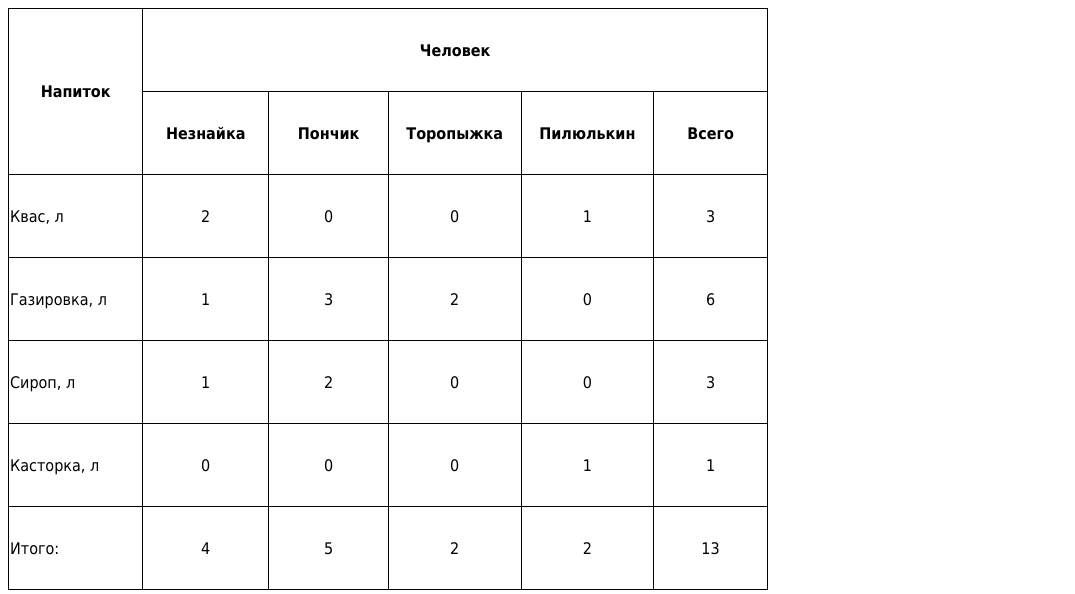
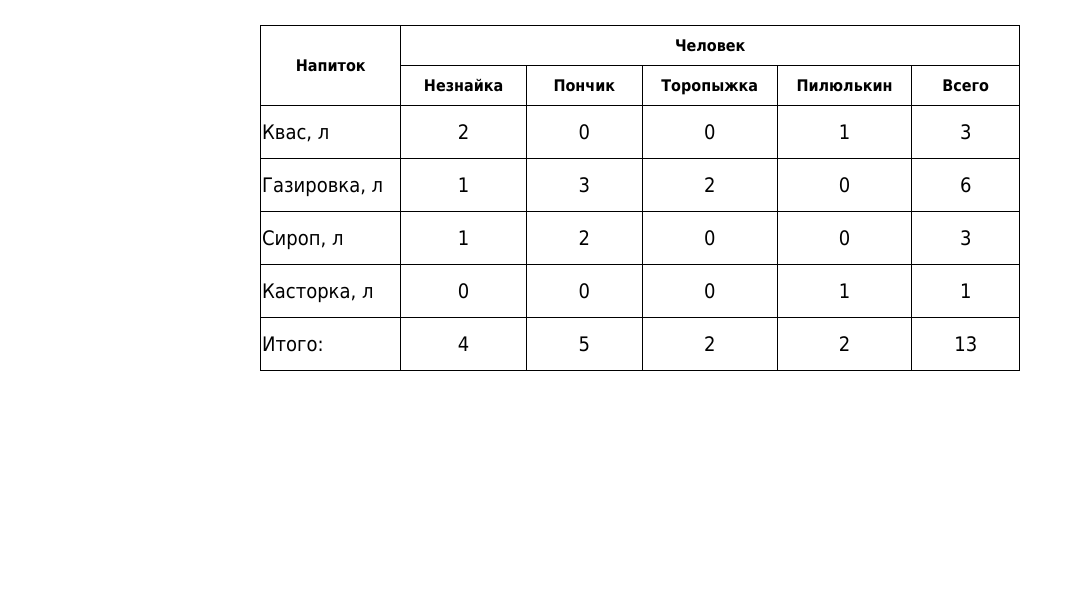
Before and after one commit to gnnslav/DZ_6_2, a plain HTML site: page DZ_6_2_1/index.html in a window 1280 px wide. Shown: the whole page, without its empty margins (0-1075 px from the left). Drawn offline with Linux system fonts and the light colour scheme.

Commit message:
change DZ

```diff
--- a/DZ_6_2_1/css/style.css
+++ b/DZ_6_2_1/css/style.css
@@ -1,46 +1,42 @@
 
 
 table {
-	margin: 0px;
+	margin: 25px auto;
 	width: 760px;
-	height: 560px;
+	height: 300px;
 	border: 1px solid black;
 	border-collapse: collapse;
 }
 
 th {
 	margin: 0px;
-	padding: 1px;
+	padding: 10px;
 	width: 120px;
-	height: 80px;
 	text-align: center;
 	font: 30px;
 	font-family: tahoma;
 	border: 1px solid black;
 }
 
-td{
+td {
 	margin: 0px;
 	padding: 1px;
 	width: 120px;
-	height: 80px;
 	text-align: center;
-	font: 30px;
+	font: 20px bold;
 	font-family: tahoma;
 	border: 1px solid black;
-
 }
 
 .drink{
 	width: 160px;
-	height: 160px;
 }
 
 .man{
     width: 760px;
-	height: 80px;
 }
 
 .namedrink{
+	height: 50px;
 	text-align: left;
 }
--- a/DZ_6_2_2/css/style.css
+++ b/DZ_6_2_2/css/style.css
@@ -1,10 +1,11 @@
 
 table{
-	width: 960px;
+	width: 700px;
 	height: 250px;
-	background: #d6edf1;
+	margin: 30px auto;
+	background: #f9f9f9;
 	text-align: left;
-	opacity: 0.8;
+	opacity: 0.9;
 }
 
 th {
--- a/DZ_6_2_3/css/style.css
+++ b/DZ_6_2_3/css/style.css
@@ -1,8 +1,14 @@
+
+*{
+	margin: 0px;
+	padding: 0px;
+}
 
 table {
-	width: 960px;
+	width: 700px;
 	height: 250px;
-	background: #d6edf1;
+	margin: 30px auto;
+	background: #f9f9f9;
 	text-align: left;
 	opacity: 0.8;
 }
```
Also changed, not shown: DZ_6_2_4/css/style.css (+6 -5 lines).
